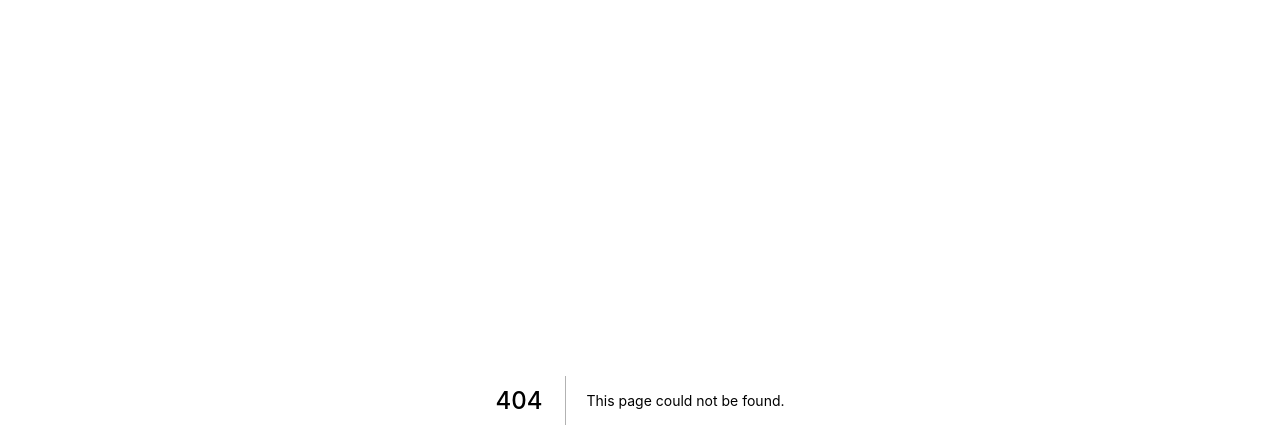
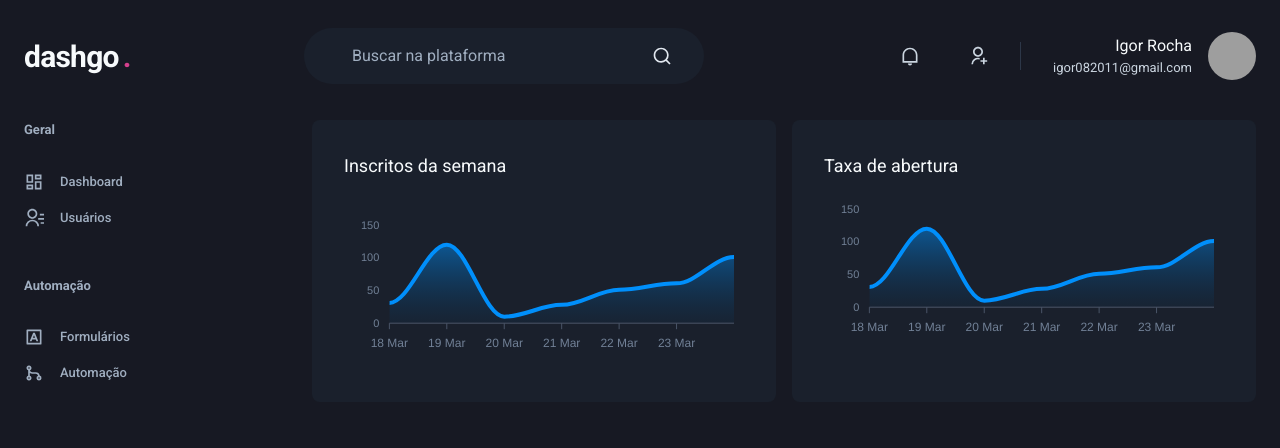
Before and after one commit to igorrochadasilva/rockeatseat-reactjs, a Next.js app in the folder Chapter4/dashgo/: page /dashboard in a window 1280 px wide. Before the commit this address had no page. Shown: the top 448 px of the page. Built offline with nearby package versions, Linux system fonts and the light colour scheme; grey boxes are pictures that could not be loaded.

Commit message:
Completed: login and dashboard

```diff
--- a/Chapter4/dashgo/package.json
+++ b/Chapter4/dashgo/package.json
@@ -13,10 +13,13 @@
     "@chakra-ui/react": "^2.1.2",
     "@emotion/react": "^11",
     "@emotion/styled": "^11",
+    "apexcharts": "^3.35.3",
     "framer-motion": "^6",
     "next": "12.1.6",
     "react": "18.1.0",
-    "react-dom": "18.1.0"
+    "react-apexcharts": "^1.4.0",
+    "react-dom": "18.1.0",
+    "react-icons": "^4.4.0"
   },
   "devDependencies": {
     "@types/node": "17.0.38",
--- /dev/null
+++ b/Chapter4/dashgo/src/components/Header.tsx
@@ -0,0 +1,78 @@
+import { Flex, Icon, Input, Text, HStack, Box, Avatar } from "@chakra-ui/react";
+import {
+  RiNotificationLine,
+  RiSearchLine,
+  RiUserAddLine,
+} from "react-icons/ri";
+
+export function Header() {
+  return (
+    <Flex
+      as="header"
+      w="100%"
+      maxWidth={1480}
+      h="20"
+      mx="auto"
+      mt="4"
+      px="6"
+      align="center"
+    >
+      <Text fontSize="3xl" fontWeight="bold" letterSpacing="tight" w="64">
+        dashgo
+        <Text as="span" ml="1" color="pink.500">
+          .
+        </Text>
+      </Text>
+      <Flex
+        as="label"
+        flex="1"
+        py="4"
+        px="8"
+        ml="6"
+        maxWidth={400}
+        align="center"
+        color="gray.200"
+        position="relative"
+        bg="gray.800"
+        borderRadius="full"
+      >
+        <Input
+          color="gray.50"
+          variant="unstyled"
+          px="4"
+          mr="4"
+          placeholder="Buscar na plataforma"
+          _placeholder={{ color: "gray.400" }}
+        />
+        <Icon as={RiSearchLine} fontSize="20" />
+      </Flex>
+      <Flex align="center" ml="auto">
+        <HStack
+          spacing="8"
+          mx="8"
+          pr="8"
+          py="1"
+          color="gray.300"
+          borderRightWidth={1}
+          borderColor="gray.700"
+        >
+          <Icon as={RiNotificationLine} fontSize="20" />
+          <Icon as={RiUserAddLine} fontSize="20" ml="4" />
+        </HStack>
+        <Flex align="center">
+          <Box mr="4" textAlign="right">
+            <Text>Igor Rocha</Text>
+            <Text color="gray.300" fontSize="small">
+              igor082011@gmail.com
+            </Text>
+          </Box>
+          <Avatar
+            size="md"
+            name="Igor Rocha"
+            src="https://github.com/igorrochadasilva/"
+          />
+        </Flex>
+      </Flex>
+    </Flex>
+  );
+}
--- /dev/null
+++ b/Chapter4/dashgo/src/components/Sidebar.tsx
@@ -0,0 +1,54 @@
+import { Box, Stack, Text, Link, Icon } from "@chakra-ui/react";
+import {
+  RiContactsLine,
+  RiDashboardLine,
+  RiGitMergeLine,
+  RiInputMethodLine,
+} from "react-icons/ri";
+
+export function Sidebar() {
+  return (
+    <Box as="aside" w="64" mr="8">
+      <Stack spacing="12" align="flex-start">
+        <Box>
+          <Text as="div" fontWeight="bold" color="gray.400" fontSize="small">
+            Geral
+            <Stack spacing="4" mt="8" align="stretch">
+              <Link display="flex" alignItems="center">
+                <Icon as={RiDashboardLine} fontSize="20" />
+                <Text ml="4" fontWeight="medium">
+                  Dashboard
+                </Text>
+              </Link>
+              <Link display="flex" alignItems="center">
+                <Icon as={RiContactsLine} fontSize="20" />
+                <Text ml="4" fontWeight="medium">
+                  Usuários
+                </Text>
+              </Link>
+            </Stack>
+          </Text>
+        </Box>
+        <Box>
+          <Text as="div" fontWeight="bold" color="gray.400" fontSize="small">
+            Automação
+            <Stack spacing="4" mt="8" align="stretch">
+              <Link display="flex" alignItems="center">
+                <Icon as={RiInputMethodLine} fontSize="20" />
+                <Text ml="4" fontWeight="medium">
+                  Formulários
+                </Text>
+              </Link>
+              <Link display="flex" alignItems="center">
+                <Icon as={RiGitMergeLine} fontSize="20" />
+                <Text ml="4" fontWeight="medium">
+                  Automação
+                </Text>
+              </Link>
+            </Stack>
+          </Text>
+        </Box>
+      </Stack>
+    </Box>
+  );
+}
--- /dev/null
+++ b/Chapter4/dashgo/src/pages/dashboard.tsx
@@ -0,0 +1,98 @@
+import { Box, Flex, SimpleGrid, Text, theme } from "@chakra-ui/react";
+import { Header } from "../components/Header";
+import { Sidebar } from "../components/Sidebar";
+import { ApexOptions } from "apexcharts";
+import dynamic from "next/dynamic";
+
+// Utilizando o dynamic do next js para aplicar o efeito de lazy load no Chart
+const Chart = dynamic(() => import("react-apexcharts"), {
+  ssr: false, // false significa que o chart só vai ser carregado pelo lado do browser e nunca do servidor.
+});
+
+const options: ApexOptions = {
+  chart: {
+    toolbar: {
+      show: false,
+    },
+    zoom: {
+      enabled: false,
+    },
+    foreColor: theme.colors.gray[500],
+  },
+  grid: {
+    show: false,
+  },
+  dataLabels: {
+    enabled: false,
+  },
+  stroke: {
+    curve: "smooth",
+  },
+  tooltip: {
+    enabled: false,
+  },
+  xaxis: {
+    type: "datetime",
+    axisBorder: {
+      color: theme.colors.gray[600],
+    },
+    axisTicks: {
+      color: theme.colors.gray[600],
+    },
+    categories: [
+      "2022-03-18T00:00:00:000Z",
+      "2022-03-19T00:00:00:000Z",
+      "2022-03-20T00:00:00:000Z",
+      "2022-03-21T00:00:00:000Z",
+      "2022-03-22T00:00:00:000Z",
+      "2022-03-23T00:00:00:000Z",
+      "2022-03-24T00:00:00:000Z",
+    ],
+  },
+  fill: {
+    opacity: 0.3,
+    type: "gradient",
+    gradient: {
+      shade: "dark",
+      opacityFrom: 0.7,
+      opacityTo: 0.3,
+    },
+  },
+};
+const series = [{ name: "series1", data: [31, 120, 10, 28, 51, 61, 101] }];
+
+export default function Dashboard() {
+  return (
+    <Flex direction="column" h="100vh">
+      <Header />
+      <Flex w="100%" my="6" maxWidth={1480} mx="auto" px="6">
+        <Sidebar />
+
+        <SimpleGrid
+          flex="1"
+          gap="4"
+          minChildWidth="320px"
+          alignItems="flex-start"
+        >
+          <Box p="8" bg="gray.800" borderRadius={8}>
+            <Text fontSize="lg" mb="4">
+              Inscritos da semana
+            </Text>
+            <Chart options={options} series={series} type="area" height="160" />
+          </Box>
+          <Box p="8" bg="gray.800" borderRadius={8}>
+            <Text fontSize="lg" mb="4">
+              Taxa de abertura
+              <Chart
+                options={options}
+                series={series}
+                type="area"
+                height="160"
+              />
+            </Text>
+          </Box>
+        </SimpleGrid>
+      </Flex>
+    </Flex>
+  );
+}
```
Also changed, not shown: Chapter4/dashgo/src/components/Form/Input.tsx (added, +31 -0 lines), Chapter4/dashgo/src/pages/index.tsx (+24 -1 lines), 2 other files (tests, documents, lock files or other folders).
